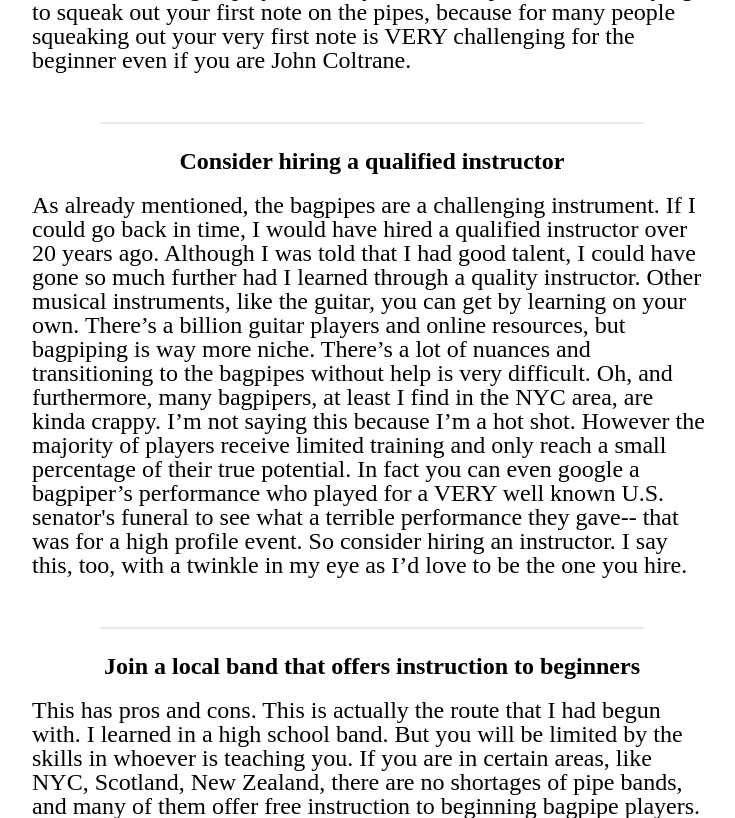
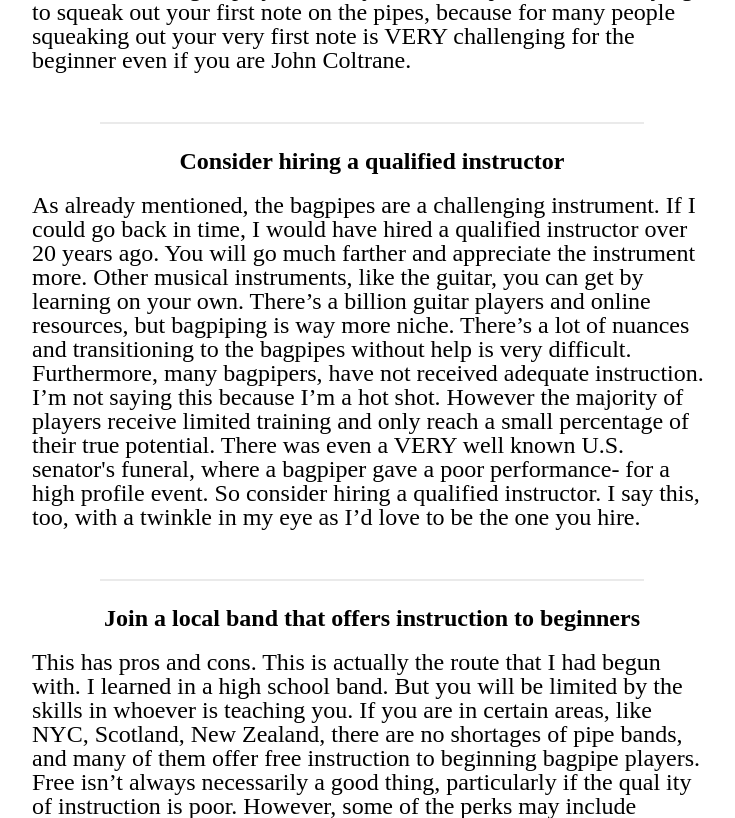
Before and after one commit to CristopherMRodriguez/nycbagpipes-php, a PHP site: page /bagpipe-blog/learn-to-play-the-bagpipes-blog.php in a window 1280 px wide. Shown: the part 1917-2735 px from the top of the page, without its empty margins (268-1003 px from the left). Run offline with PHP 8.4, Linux system fonts and the light colour scheme; data that the repository does not hold is empty; some web fonts are replaced.

Commit message:
tone the language down  of 2 blogs

```diff
--- a/bagpipe-blog/learn-to-play-the-bagpipes-blog.php
+++ b/bagpipe-blog/learn-to-play-the-bagpipes-blog.php
@@ -37,7 +37,7 @@
 
 				<div class="section-border"></div>
 				<h3 class="section-subtitle blog-h3">Consider hiring a qualified instructor</h3>
-				<p class="section-p blog-post-p section-border-space">As already mentioned, the bagpipes are a challenging instrument.  If I could go back in time, I would have hired a qualified instructor over 20 years ago.  Although I was told that I had good talent, I could have gone so much further had I learned through a quality instructor.  Other musical instruments, like the guitar, you can get by learning on your own.  There’s a billion guitar players and online resources, but bagpiping is way more niche. There’s a lot of nuances and transitioning to the bagpipes without help is very difficult. Oh, and furthermore, many bagpipers, at least I find in the NYC area, are kinda crappy. I’m not saying this because I’m a hot shot.  However the majority of players receive limited training and only reach a small percentage of their true potential.  In fact you can even google a bagpiper’s performance who played for a VERY well known U.S. senator's funeral to see what a terrible performance they gave-- that was for a high profile event. So consider hiring an instructor.  I say this, too, with a twinkle in my eye as I’d love to be the one you hire.</p>
+				<p class="section-p blog-post-p section-border-space">As already mentioned, the bagpipes are a challenging instrument.  If I could go back in time, I would have hired a qualified instructor over 20 years ago.  You will go much farther and appreciate the instrument more.  Other musical instruments, like the guitar, you can get by learning on your own.  There’s a billion guitar players and online resources, but bagpiping is way more niche. There’s a lot of nuances and transitioning to the bagpipes without help is very difficult. Furthermore, many bagpipers, have not received adequate instruction. I’m not saying this because I’m a hot shot.  However the majority of players receive limited training and only reach a small percentage of their true potential.  There was even a VERY well known U.S. senator's funeral, where a bagpiper gave a poor performance- for a high profile event. So consider hiring a qualified instructor.  I say this, too, with a twinkle in my eye as I’d love to be the one you hire.</p>
 
 				<div class="section-border"></div>
 				<h3 class="section-subtitle blog-h3">Join a local band that offers instruction to beginners</h3>
```
